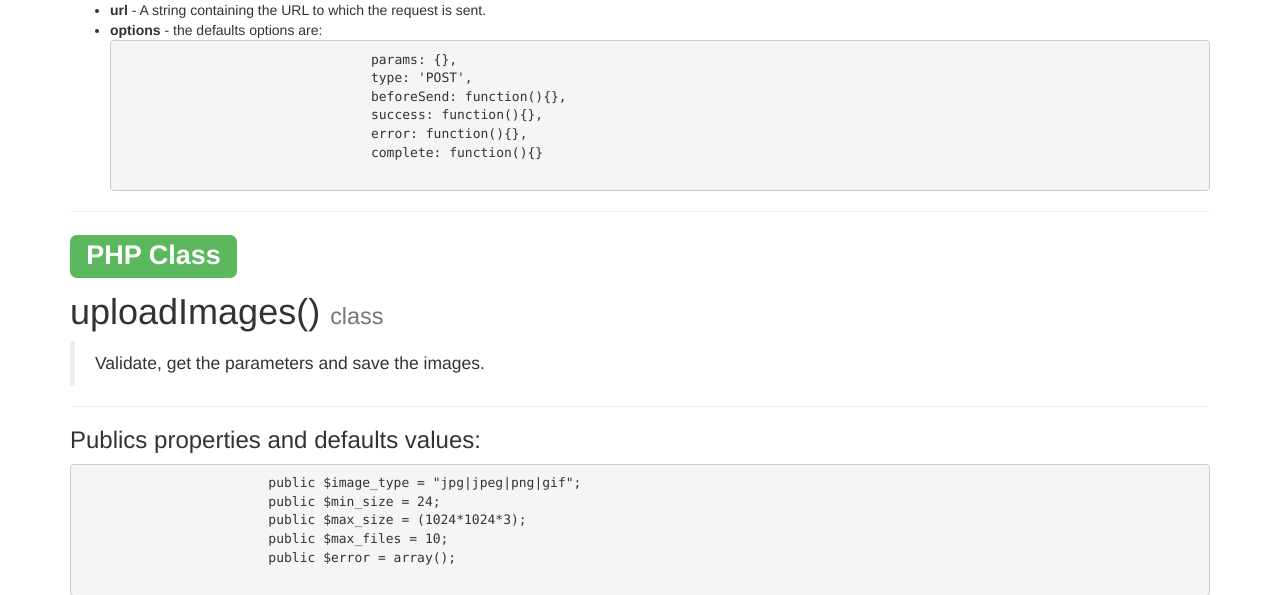
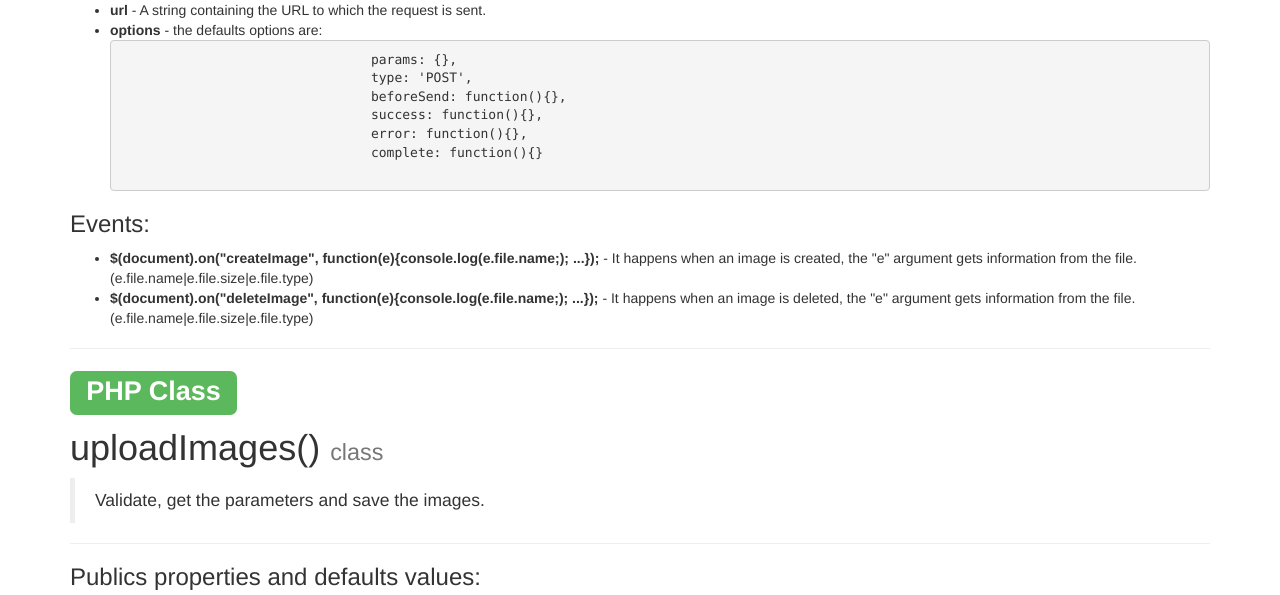
Before and after one commit to ManuDavila/upload-multiple-images-ajax, a PHP site: page /docs.html in a window 1280 px wide. Shown: the part 1261-1856 px from the top of the page. Run offline with PHP 8.4, Linux system fonts and the light colour scheme.

Commit message:
Upload files

```diff
--- a/docs.html
+++ b/docs.html
@@ -88,6 +88,11 @@
 			</pre>
 			</li>
 		</ul>
+		<h3>Events:</h3>
+		<ul>
+			<li><strong>$(document).on("createImage", function(e){console.log(e.file.name;); ...});</strong> - It happens when an image is created, the "e" argument gets information from the file. (e.file.name|e.file.size|e.file.type)</li>
+			<li><strong>$(document).on("deleteImage", function(e){console.log(e.file.name;); ...});</strong> - It happens when an image is deleted, the "e" argument gets information from the file. (e.file.name|e.file.size|e.file.type)</li>
+		</ul>
 		<hr />
 		<h1><div class="label label-success">PHP Class</label></h1>
 		<h1>uploadImages() <small>class</small></h1>
--- a/js/uploadImages.js
+++ b/js/uploadImages.js
@@ -85,15 +85,21 @@ $.fn.uploadImagesPreview = function(form, options, callback){
 									reader.onload = function(e){
 										$(self).prepend("<div class='progress'><div class='progress-bar progress-bar-striped active' role='progressbar' aria-valuenow='100' aria-valuemin='0' aria-valuemax='100' style='width: 100%'></div></div><table style='display: none;' class='table table-condensed' image-upload-item='"+random_class+"'><tr><td><img src='"+e.target.result+"' class='img-responsive' /></td><td style='text-align:right;'><button type='button' class='btn btn-danger' image-upload-item='"+random_class+"' ><span class='glyphicon glyphicon-remove'></span></button></td></tr></table>");
 										$(self).find("[image-upload-item='" + random_class + "']").fadeIn(1000, function(){$(".progress").fadeOut(1000, function(){$(this).remove();});});
-										$("#count-images").html($(self).countImages());
+										$(form + " .count-images").html($(self).countImages());
+										$.event.trigger({type: "createImage", file: eval("__items__upload__"+element+"[random_class]")});
 										$(self).find("button").on("click", function(){
 												$(self).find("[image-upload-item='" + $(this).attr("image-upload-item") + "']").fadeOut(1000, function(){$(this).remove();});
+												image = eval("__items__upload__"+element+"[$(this).attr('image-upload-item')]");
 												eval("delete __items__upload__"+element+"[$(this).attr('image-upload-item')]");
-												$("#count-images").html($(self).countImages());
+												$(form + " .count-images").html($(self).countImages());
+												try{
+												$.event.trigger({type: "deleteImage", file: image});
+												} catch(e){}
 											});
-													};
+										};
 									reader.readAsDataURL(file);
 								}
+
 							setup_reader($(_file)[0].files, x, random_class);
 						}
 						else
```
Also changed, not shown: index.php (+29 -1 lines), README.md.
